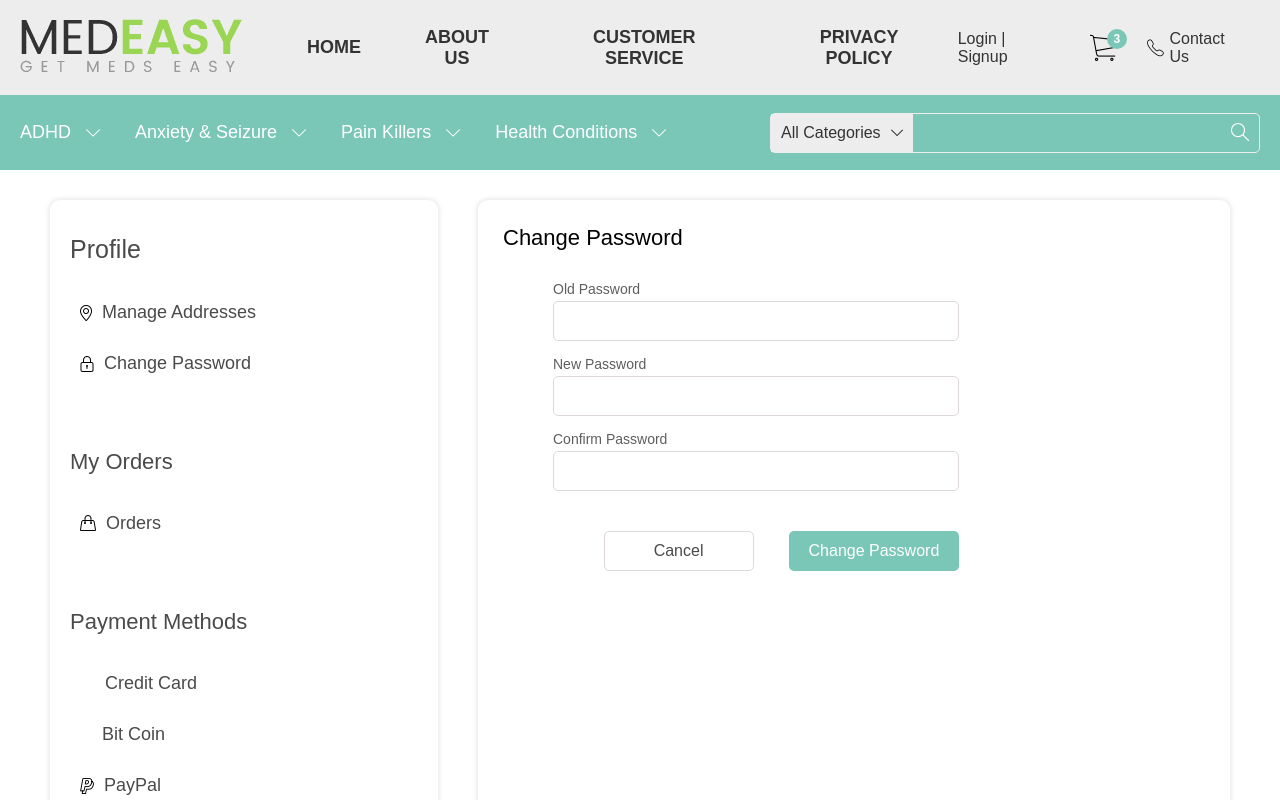
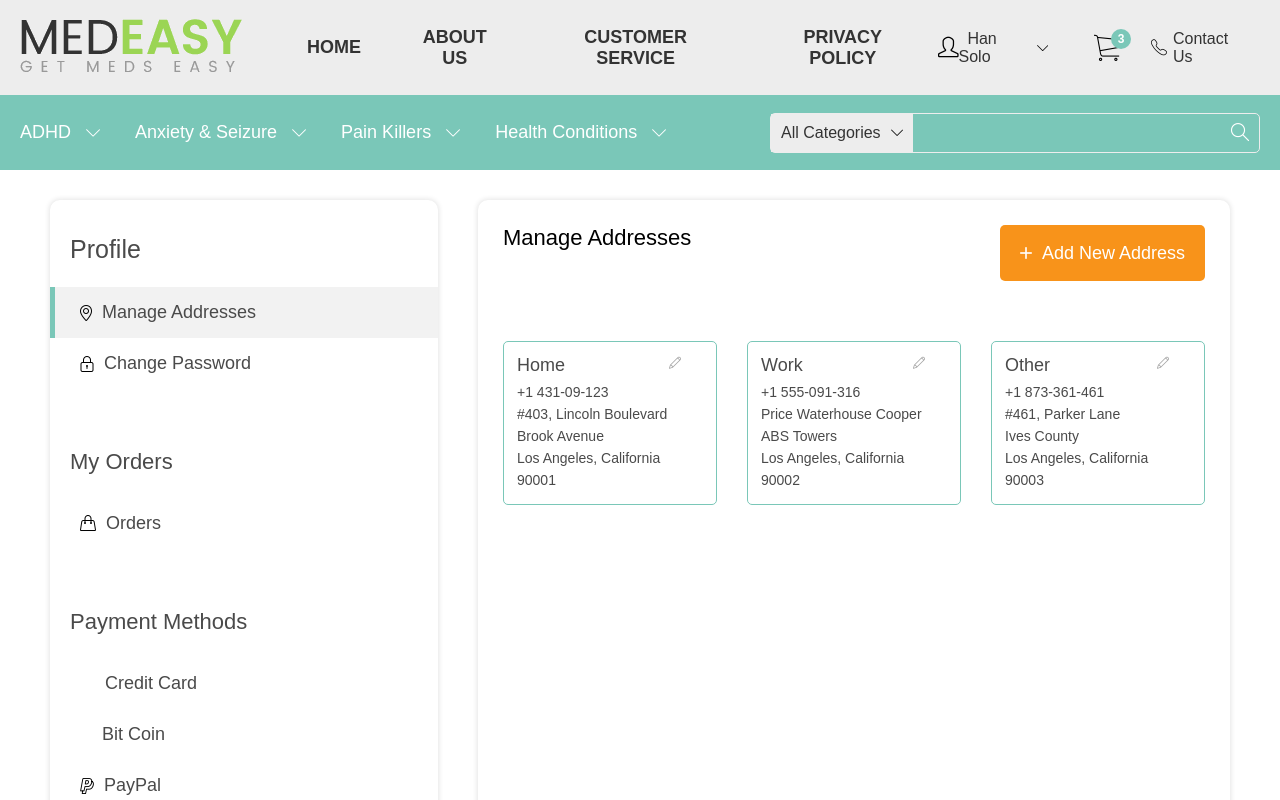
Before and after one commit to sunguru98/Medeasy, a React (Create React App) app: page /profile in a window 1280 px wide. Shown: the top 800 px of the page. Built offline with nearby package versions, Linux system fonts and the light colour scheme; a web font is replaced by a local one.

Commit message:
Created the user dropdown component and wired the Profile page

```diff
--- a/src/components/CustomBadge.jsx
+++ b/src/components/CustomBadge.jsx
@@ -1,9 +1,12 @@
 import React from 'react'
 import '../styles/components/CustomBadge.scss'
 
-const CustomBadge = ({ badgeValue }) => {
+const CustomBadge = ({ badgeValue, selected, onClick }) => {
+  const handleClick = () => {
+    onClick(badgeValue)
+  }
   return (
-    <div className='CustomBadge'>
+    <div onClick={handleClick} className={`CustomBadge ${selected ? 'activeBadge': ''}`}>
       {badgeValue}
     </div>
   )
--- a/src/components/NavBar/NavBarUpper.jsx
+++ b/src/components/NavBar/NavBarUpper.jsx
@@ -3,6 +3,15 @@ import { Link, NavLink } from 'react-router-dom'
 import medeasyLogo from '../../images/medeasy-logo.png'
 import { ReactComponent as CartIcon } from '../../images/cart.svg'
 import { ReactComponent as ContactIcon } from '../../images/contactus.svg'
+import { ReactComponent as UserIcon } from '../../images/user.svg'
+import { ReactComponent as DownArrowBlackIcon } from '../../images/downArrowBlack.svg'
+import { ReactComponent as BagIcon } from '../../images/bag.svg'
+import { ReactComponent as LogoutIcon } from '../../images/logout.svg'
+
+// This checks for the user object
+// for swapping out Login Register to Dropdown
+// For now I am putting just dummy data
+const user = {name: 'Han Solo'}
 
 const NavBarUpper = ({ onClick }) => {
   // Triggering the login / register Modal
@@ -21,7 +30,17 @@ const NavBarUpper = ({ onClick }) => {
         </nav>
         <div className='NavBar__upper-other'>
           <span className='NavBar__upper-other-auth'>
-            <span onClick={ handleClick } style={{ cursor: 'pointer' }} data-authmode='login'>Login</span> | <span onClick={ handleClick } style={{ cursor: 'pointer' }} data-authmode='register'>Signup</span>
+            {/* <span onClick={ handleClick } style={{ cursor: 'pointer' }} data-authmode='login'>Login</span>&nbsp;|&nbsp;<span onClick={ handleClick } style={{ cursor: 'pointer' }} data-authmode='register'>Signup</span> */}
+            <React.Fragment>
+              <span style={{ display: 'flex', alignItems: 'center' }}>
+                <UserIcon />&nbsp;&nbsp;{ user.name }&nbsp;&nbsp;<DownArrowBlackIcon id='downarrow'/>
+              </span>
+              <ul className='NavBar__upper-other-auth-user'>
+                <Link to='/profile'><li><UserIcon /><span>Profile</span></li></Link>
+                <Link to='/orders'><li><BagIcon /><span>My Orders</span></li></Link>
+                <Link to='/logout'><li><LogoutIcon /><span>Logout</span></li></Link>
+              </ul>
+            </React.Fragment>
           </span>
           <Link to='/cart'>
             <div className='NavBar__upper-other-cart'>
--- a/src/components/ProfilePage/AddressChange/AddressChangeController.jsx
+++ b/src/components/ProfilePage/AddressChange/AddressChangeController.jsx
@@ -1,18 +1,18 @@
 import React, { useState } from 'react'
-import CustomButton from '../../CustomButton'
 import AddressChangeMain from './AddressChangeMain'
 import AddressChangeEdit from './AddressChangeEdit'
-
-// These States might get transferred in Redux ..
-// Hence plan accordingly
 
 const AddressChangeController = props => {
   // Whether user has clicked address edit or add
   const [editMode, setEditMode] = useState(false)
+  // Changing the edit mode
+  const changeEditMode = modeBoolean => setEditMode(modeBoolean)
   return (
     <React.Fragment>
       { /* Either It must display all addresses, or it must show the edit page */ }
-      <AddressChangeMain />
+      { editMode ? <AddressChangeEdit changeEditMode={changeEditMode} />
+        : <AddressChangeMain changeEditMode={changeEditMode} />
+      }
     </React.Fragment>
   )
 }
--- a/src/components/ProfilePage/AddressChange/AddressChangeEdit.jsx
+++ b/src/components/ProfilePage/AddressChange/AddressChangeEdit.jsx
@@ -9,6 +9,7 @@ class AddressChangeEdit extends Component {
   constructor (props) {
     super(props)
     this.state = {
+      addressType: '',
       address1: '',
       address2: '',
       city: '',
@@ -20,16 +21,28 @@ class AddressChangeEdit extends Component {
     }
     this.handleSubmit = this.handleSubmit.bind(this)
     this.handleChange = this.handleChange.bind(this)
+    this.handleClick = this.handleClick.bind(this)
+    this.selectAddressType = this.selectAddressType.bind(this)
+  }
+
+  selectAddressType (addressType) {
+    this.setState({ addressType })
   }
 
   handleChange (event) {
     this.setState({ [event.target.name]: event.target.value })
   }
 
+  handleClick () {
+    this.props.changeEditMode(false)
+  }
+
   handleSubmit (event) {
     event.preventDefault()
     // This must save the address to the backend
     console.log('Submitting the addresses')
+    // Then it goes back to display mode
+    this.props.changeEditMode(false)
   }
 
   render () {
@@ -37,9 +50,9 @@ class AddressChangeEdit extends Component {
       <div className='AddressChangeEdit'>
         <h2 className='ProfilePageDisplay__phase-title'>Add Addresses</h2>
         <div className='AddressChangeEdit__badges'>
-          <CustomBadge badgeValue='Home' />
-          <CustomBadge badgeValue='Work' />
-          <CustomBadge badgeValue='Other' />
+          <CustomBadge onClick={this.selectAddressType} selected={this.state.addressType === 'Home'} badgeValue='Home' />
+          <CustomBadge onClick={this.selectAddressType} selected={this.state.addressType === 'Work'} badgeValue='Work' />
+          <CustomBadge onClick={this.selectAddressType} selected={this.state.addressType === 'Other'} badgeValue='Other' />
         </div>
         <form className='AddressChangeEdit__form' onSubmit={this.handleSubmit}>
           <CustomFormElement onChange={ this.handleChange } labelName='Address Line 1' type='text' name='address1' value={this.state.address1} />
@@ -57,7 +70,7 @@ class AddressChangeEdit extends Component {
             <CustomFormElement onChange={ this.handleChange } labelName='Fax' type='number' name='faxNumber' value={this.state.faxNumber} />
           </div>
           <div className='AddressChangeEdit__form-buttons'>
-            <CustomButton extraStyle={{ minWidth: '15rem', background: 'transparent', border: '1px solid #DDD7D7', color: '#4a4a4a' }} >Cancel</CustomButton>
+            <CustomButton onClick={ this.handleClick } extraStyle={{ minWidth: '15rem', background: 'transparent', border: '1px solid #DDD7D7', color: '#4a4a4a' }} >Cancel</CustomButton>
             <CustomButton type='submit'>Save Address</CustomButton>
           </div>
         </form>
--- a/src/components/ProfilePage/AddressChange/AddressChangeMain.jsx
+++ b/src/components/ProfilePage/AddressChange/AddressChangeMain.jsx
@@ -1,4 +1,4 @@
-import React, { useState } from 'react'
+import React from 'react'
 import '../../../styles/components/AddressChangeMain.scss'
 import CustomButton from '../../CustomButton'
 import AddressListItem from './AddressListItem'
@@ -42,32 +42,35 @@ const addresses = {
   }
 }
 
-const AddressChangeMain = props => {
+const AddressChangeMain = ({ changeEditMode }) => {
+  const handleClick = () => {
+    // Change to edit mode
+    changeEditMode(true)
+  }
   return (
     <div className='AddressChangeMain'>
       <div className='AddressChangeMain__intro'>
         <h2 className='ProfilePageDisplay__phase-title'>Manage Addresses</h2>
-        <CustomButton fontSize='1.8rem' specialBgColor='#f8931a'>
+        <CustomButton onClick={ handleClick } fontSize='1.8rem' specialBgColor='#f8931a'>
           <PlusIcon /><span style={{ marginLeft: '1rem' }}>Add New Address</span>
         </CustomButton>
       </div>
       {/* If the addresses are present means show them */}
-
+      { Object.keys(addresses).length > 0 ?
         <div className='AddressChangeMain__alladdresses'>
           { /* If home is present then put .. Repeat the same for all the address types */ }
           { Object.keys(addresses.home).length > 0 && <AddressListItem addressObj={addresses.home} /> }
           { Object.keys(addresses.work).length > 0 && <AddressListItem addressObj={addresses.work} /> }
           { Object.keys(addresses.other).length > 0 && <AddressListItem addressObj={addresses.other} /> }
-      </div>
-
-      { /* Else just show the no address block */ }
-
-      {/* <div className='AddressChangeMain__noaddress'>
+        </div> :
+        /* Else just show the no address block */
+        <div className='AddressChangeMain__noaddress'>
           <NoAddressIcon />
           <p className='AddressChangeMain__noaddress-text'>
           You don’t have any saved addresses.<br/>Add one to speed up your checkout process.
           </p>
-      </div> */}
+        </div>
+      }
     </div>
   )
 }
--- a/src/components/ProfilePage/ProfilePageDisplay.jsx
+++ b/src/components/ProfilePage/ProfilePageDisplay.jsx
@@ -1,21 +1,20 @@
-import React, { Component } from 'react'
+import React from 'react'
 import AddressChangeController from './AddressChange/AddressChangeController'
 import ChangePasswordController from './ChangePassword/ChangePasswordController'
 
-class ProfilePageDisplay extends Component {
-  constructor (props) {
-    super(props)
-    this.state = {}
+const ProfilePageDisplay = ({ currentMode }) => {
+  let mode = null
+  switch (currentMode) {
+    case 'manageAddress': mode = <AddressChangeController />; break
+    case 'changePassword': mode = <ChangePasswordController />; break
+    default: break
   }
-  render () {
-    return (
-      <div className='ProfilePageDisplay' style={ profilePageDisplayStyles }>
-        { /* Depends on what the user clicks in the navbar */ }
-        {/* <AddressChangeController /> */}
-        <ChangePasswordController />
-      </div>
-    )
-  }
+  return (
+    <div className='ProfilePageDisplay' style={ profilePageDisplayStyles }>
+      { /* Depends on what the user clicks in the navbar */ }
+      { mode }
+    </div>
+  )
 }
 
 const profilePageDisplayStyles = {
--- a/src/components/ProfilePage/ProfilePageNavBar.jsx
+++ b/src/components/ProfilePage/ProfilePageNavBar.jsx
@@ -8,14 +8,15 @@ import { ReactComponent as CreditCardIcon } from '../../images/ccsmall.svg'
 import { ReactComponent as BitCoinIcon } from '../../images/bitLogo.svg'
 import { ReactComponent as PayPalIcon } from '../../images/paypalLogo.svg'
 
-const ProfilePageNavBar = props => {
+const ProfilePageNavBar = ({ currentMode, setCurrentMode }) => {
   // Selected mode for navbar
-  const [selectedMode, setSelectedMode] = useState('')
+  const [selectedMode, setSelectedMode] = useState(currentMode)
   // Trigger the active
   const handleClick = event => {
-    setSelectedMode(event.target.closest('li').dataset.mode)
+    const mode = event.target.closest('li').dataset.mode
+    setSelectedMode(mode)
     // Passing the mode back to the main Profile page
-
+    setCurrentMode(mode)
   }
   return (
     <div className='ProfilePageNavBar'>
@@ -26,7 +27,7 @@ const ProfilePageNavBar = props => {
             <GpsIcon />
             <span>Manage Addresses</span>
           </li>
-          <li onClick={handleClick} data-mode='changePass' className={`ProfilePageNavBar__profile-list--item ${ selectedMode === 'changePass' ? 'activeProfileTab' : '' }`}>
+          <li onClick={handleClick} data-mode='changePassword' className={`ProfilePageNavBar__profile-list--item ${ selectedMode === 'changePass' ? 'activeProfileTab' : '' }`}>
             <LockIcon />
             <span>Change Password</span>
           </li>
--- a/src/pages/ProfilePage.jsx
+++ b/src/pages/ProfilePage.jsx
@@ -1,14 +1,16 @@
-import React from 'react'
+import React, { useState } from 'react'
 import ProfilePageNavBar from '../components/ProfilePage/ProfilePageNavBar'
 import ProfilePageDisplay from '../components/ProfilePage/ProfilePageDisplay'
 
 import '../styles/pages/ProfilePage.scss'
 
 const ProfilePage = props => {
+  const [profileSubState, setProfileSubState] = useState('manageAddress')
+  const handleSubStateChange = mode => setProfileSubState(mode)
   return (
     <div className='ProfilePage'>
-      <ProfilePageNavBar />
-      <ProfilePageDisplay />
+      <ProfilePageNavBar setCurrentMode={handleSubStateChange} currentMode={profileSubState} />
+      <ProfilePageDisplay currentMode={profileSubState} />
     </div>
   )
 }
--- a/src/styles/components/NavBar.scss
+++ b/src/styles/components/NavBar.scss
@@ -39,13 +39,46 @@
     }
 
     &-other {
+      height: 100%;
       margin-left: auto;
       margin-right: 1.3rem;
       text-transform: capitalize;
+      position: relative;
       display: flex;
       align-items: center;
       &-auth {
-        margin-right: 3.2rem;
+        height: 100%;
+        display: flex;
+        align-items: center;
+        margin-right: 4.6rem;
+        &:not(:focus):hover .NavBar__upper-other-auth-user {
+          display: block;
+          opacity: 1;
+        }
+        & span #downarrow {
+          cursor: pointer;
+        }
+        &-user {
+          z-index: 10;
+          display: none;
+          opacity: 0;
+          position: absolute;
+          top: 9.5rem;
+          left: 0;
+          width: 19rem;
+          & li {
+            cursor: pointer;
+            transition: all .3s ease-in;
+            display: flex;
+            align-items: center;
+            padding: 1.8rem 1.3rem 1.8rem 1.3rem;
+            background: #EDEDED;
+            & span { margin-left: 1.2rem; }
+            &:hover {
+              background: #DEDEDE;
+            }
+          }
+        }
       }
       &-cart {
         position: relative;
```
Also changed, not shown: src/images/logout.svg (added), src/images/user.svg (added). Lines whose indentation alone changed are shown as unchanged.
